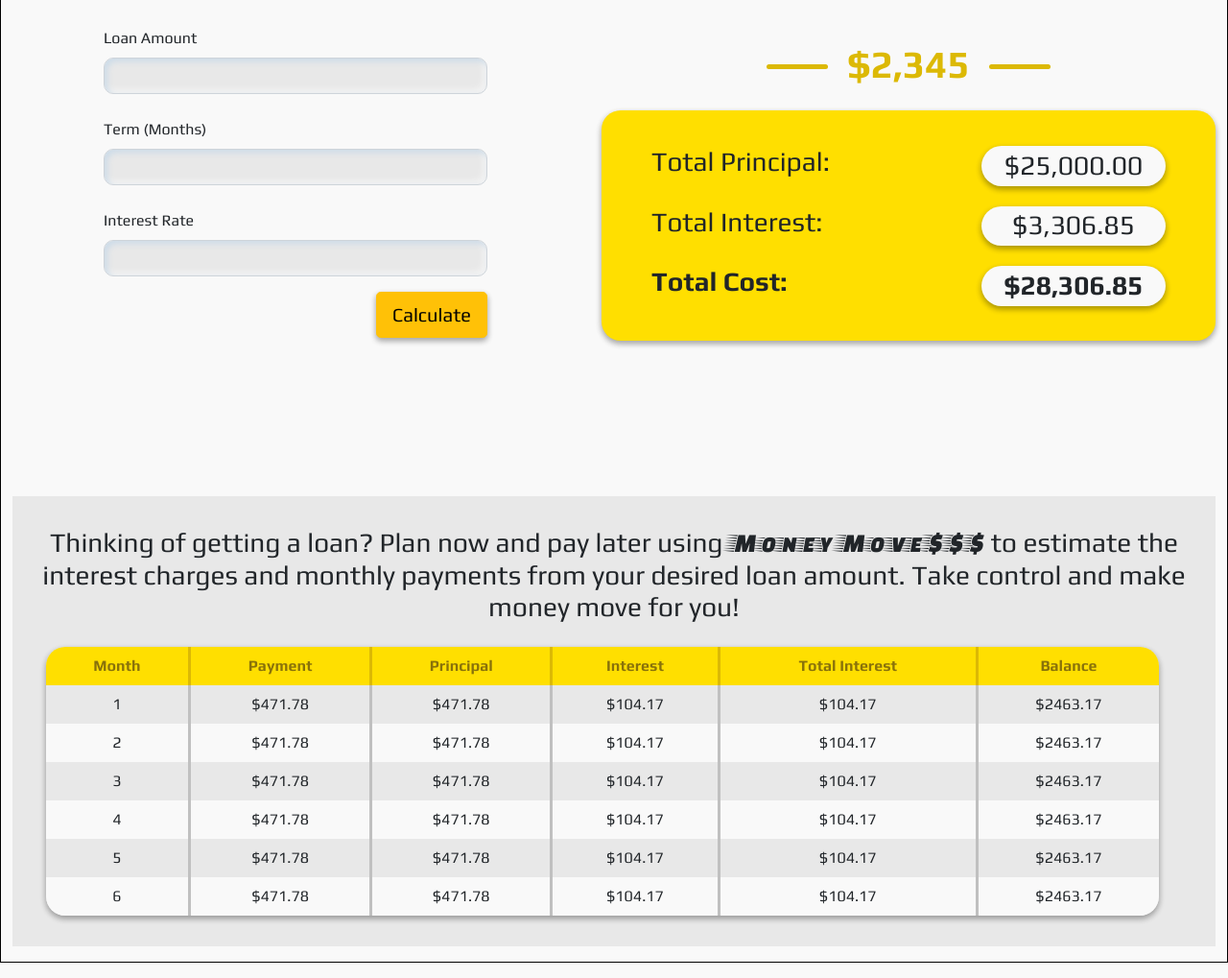
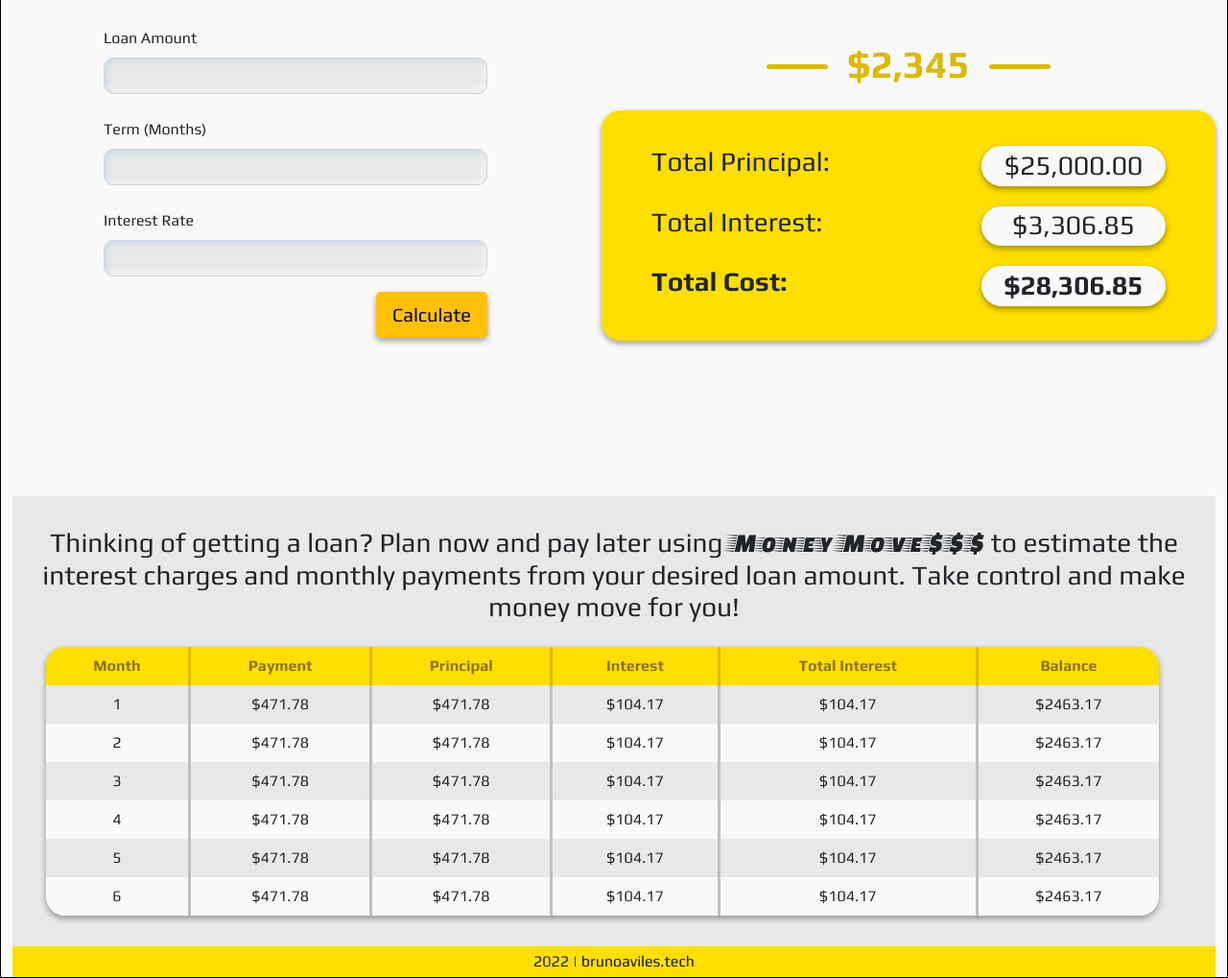
Before and after one commit to bruno-aviles/Money-Moves, a plain HTML site: page index.html in a window 1280 px wide. Shown: the part 236-1255 px from the top of the page at 96% size. Drawn offline with nearby package versions, Linux system fonts and the light colour scheme.

Commit message:
add footer

```diff
--- a/css/site.css
+++ b/css/site.css
@@ -22,11 +22,14 @@
 }
 html {
     font-size: 16px;
+    height: 100%;
 }
 body{
     padding: 1rem;
+    padding-bottom: 0;
     background-color: var(--grey03-color);
     border: solid 1px black;
+    min-height: 100%;
 }
 
 /* App Header */
@@ -53,7 +56,7 @@ header{
     color: var(--primary04-color);
 }
 
-h2, h3, label{
+h2, h3, p, label{
     font-family: var(--font02);
 }
 
@@ -199,6 +202,31 @@ table tr:last-child td:last-child{
     background-color: var(--grey03-color);
 }
 
+/* Footer Style */
+footer{
+    background-color: var(--primary01-color);
+    min-width: 100%;
+    height: 2rem;
+
+    position: relative;
+}
+
+footer a{
+    color: var(--black-color);
+    text-decoration: none;
+
+}
+footer a:hover{
+    color: var(--grey03-color);
+}
+
+footer p{
+    position:absolute;
+    top: 50%;
+    left: 50%;
+    transform: translate(-50%, -50%);
+}
+
 /* Desktop Media Query */
 @media all and (min-width: 1024px) {
     .logoHeader {font-size: 6rem;}
--- a/index.html
+++ b/index.html
@@ -170,5 +170,10 @@
             </div>
         </section>
 
+        <!-- Footer -->
+        <footer>
+            <p>2022 | <a href="#">brunoaviles.tech</a>
+        </footer>
+
     </body>
 </html>
```
